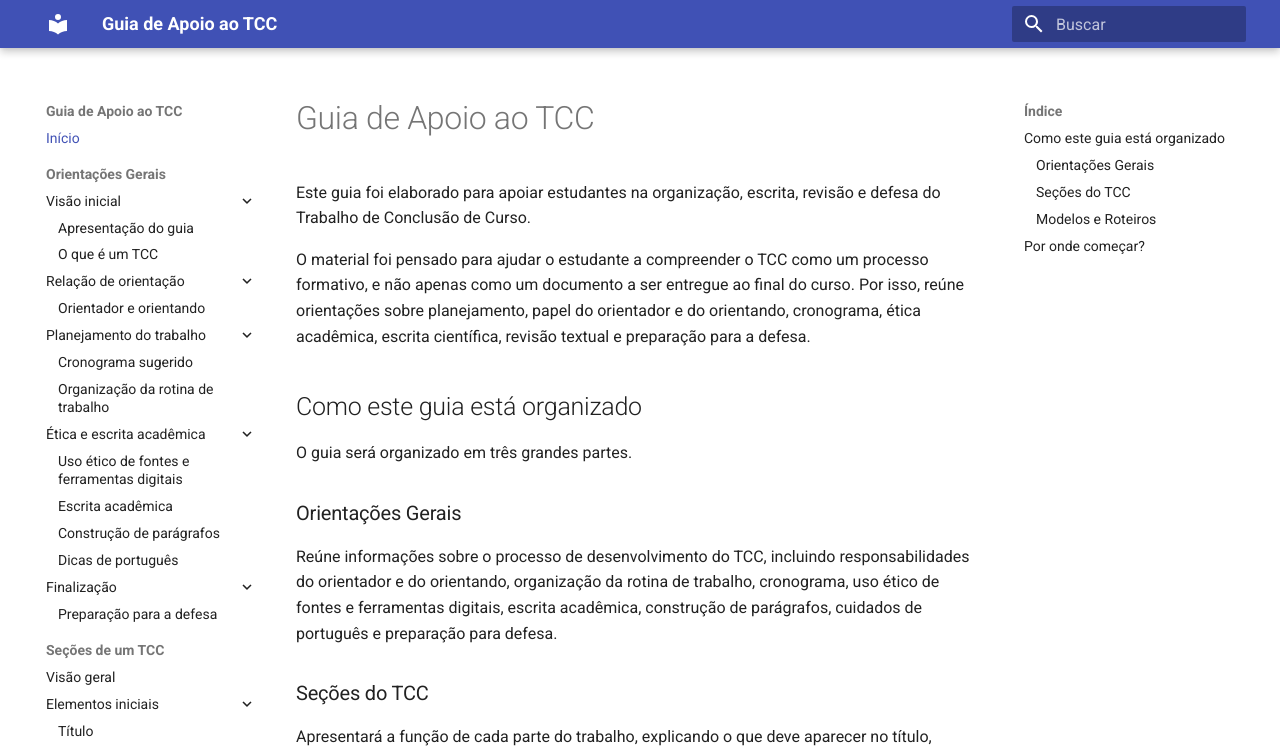
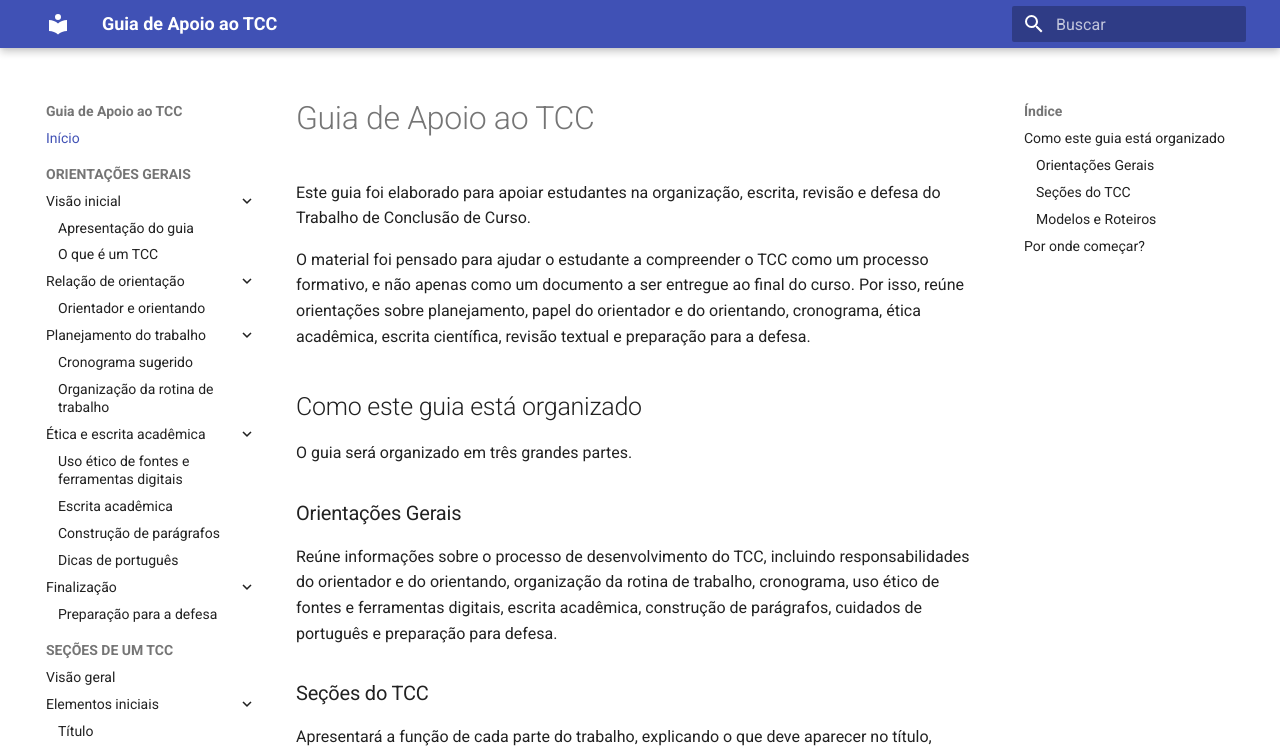
Before and after one commit to danielaflor/tcc, an MkDocs documentation site: the page built from docs/index.md, in a window 1280 px wide. Shown: the top 748 px of the page. Built offline with MkDocs 1.6.1 and Material for MkDocs 9.7.7, drawn with Linux system fonts in a browser that asks for light colours.

```diff
--- a/mkdocs.yml
+++ b/mkdocs.yml
@@ -22,7 +22,7 @@ extra_css:
 nav:
   - Início: index.md
 
-  - Orientações Gerais:
+  - ORIENTAÇÕES GERAIS:
       - Visão inicial:
           - Apresentação do guia: orientacoes-gerais/apresentacao.md
           - O que é um TCC: orientacoes-gerais/o-que-e-tcc.md
@@ -43,7 +43,7 @@ nav:
       - Finalização:
           - Preparação para a defesa: orientacoes-gerais/defesa.md
 
-  - Seções de um TCC:
+  - SEÇÕES DE UM TCC:
       - Visão geral: secoes-tcc/visao-geral.md
 
       - Elementos iniciais:
```
